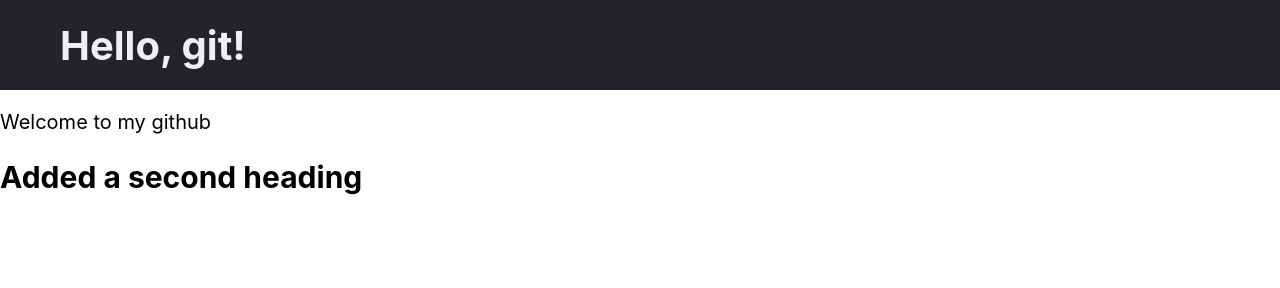
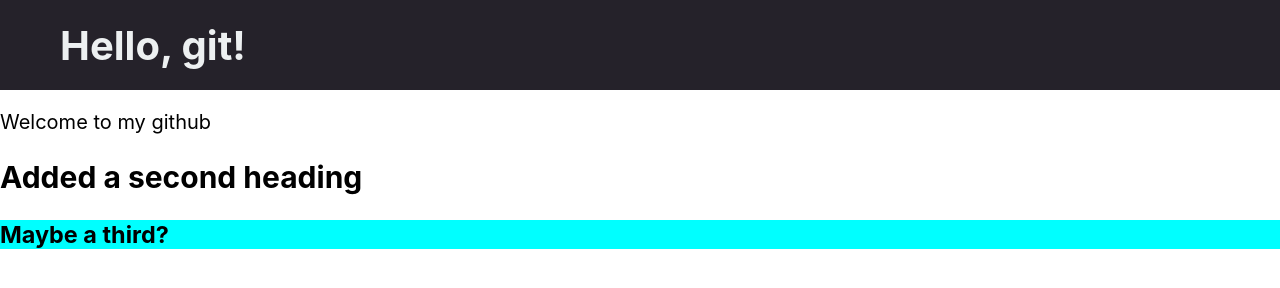
Before and after one commit to hxfella/edx, a plain HTML site: page index.html in a window 1280 px wide. Drawn offline with Linux system fonts and the light colour scheme.

Commit message:
added an h3

```diff
--- a/index.html
+++ b/index.html
@@ -11,7 +11,8 @@
     <header>
         <h1>Hello, git!</h1>
     </header>
-        <p>Welcome to my github</p>
+    <p>Welcome to my github</p>
     <h2>Added a second heading</h2>
+    <h3>Maybe a third?</h3>
 </body>
 </html>
--- a/styles.scss
+++ b/styles.scss
@@ -9,3 +9,7 @@ body {
     font-family: -apple-system, BlinkMacSystemFont, 'Segoe UI', Roboto, Oxygen, Ubuntu, Cantarell, 'Open Sans', 'Helvetica Neue', sans-serif;
     font-size: 20px;
 }
+
+h3 {
+    background-color: aqua;
+}
```
Also changed, not shown: styles.css.
